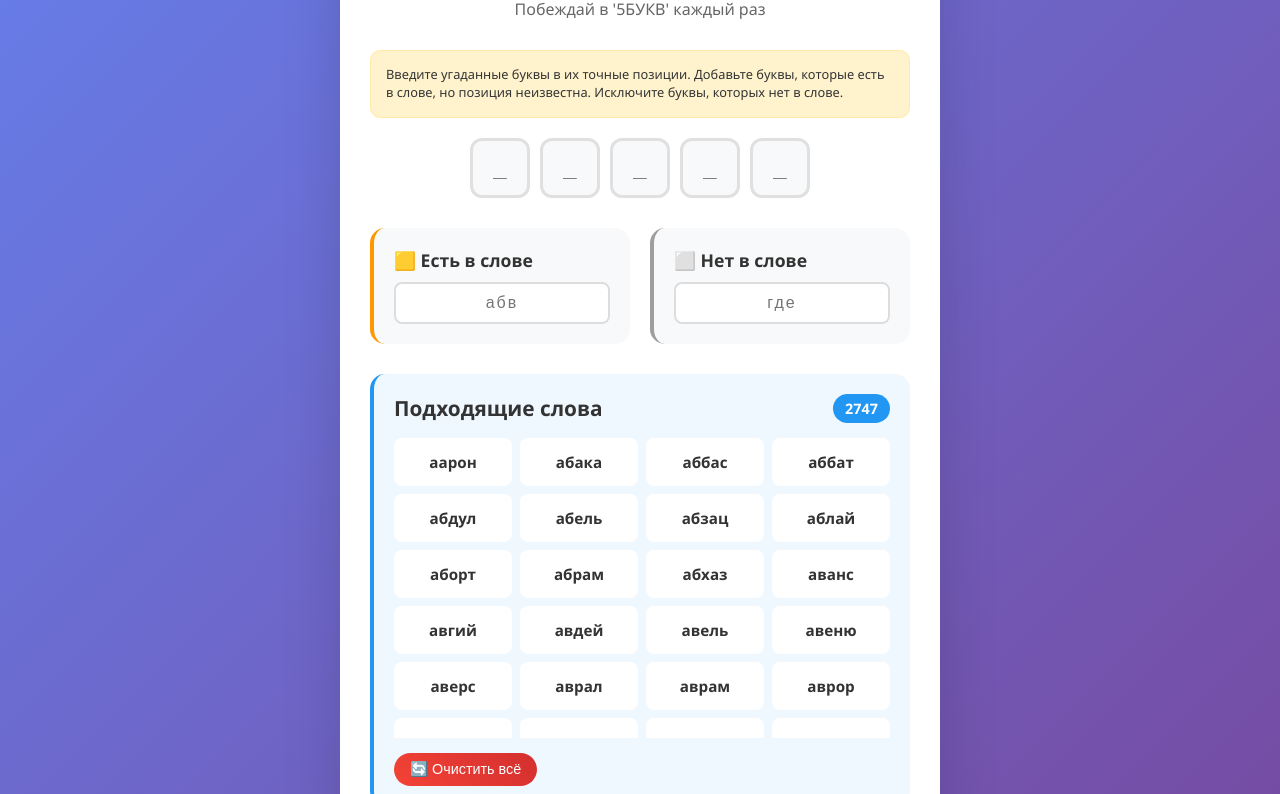
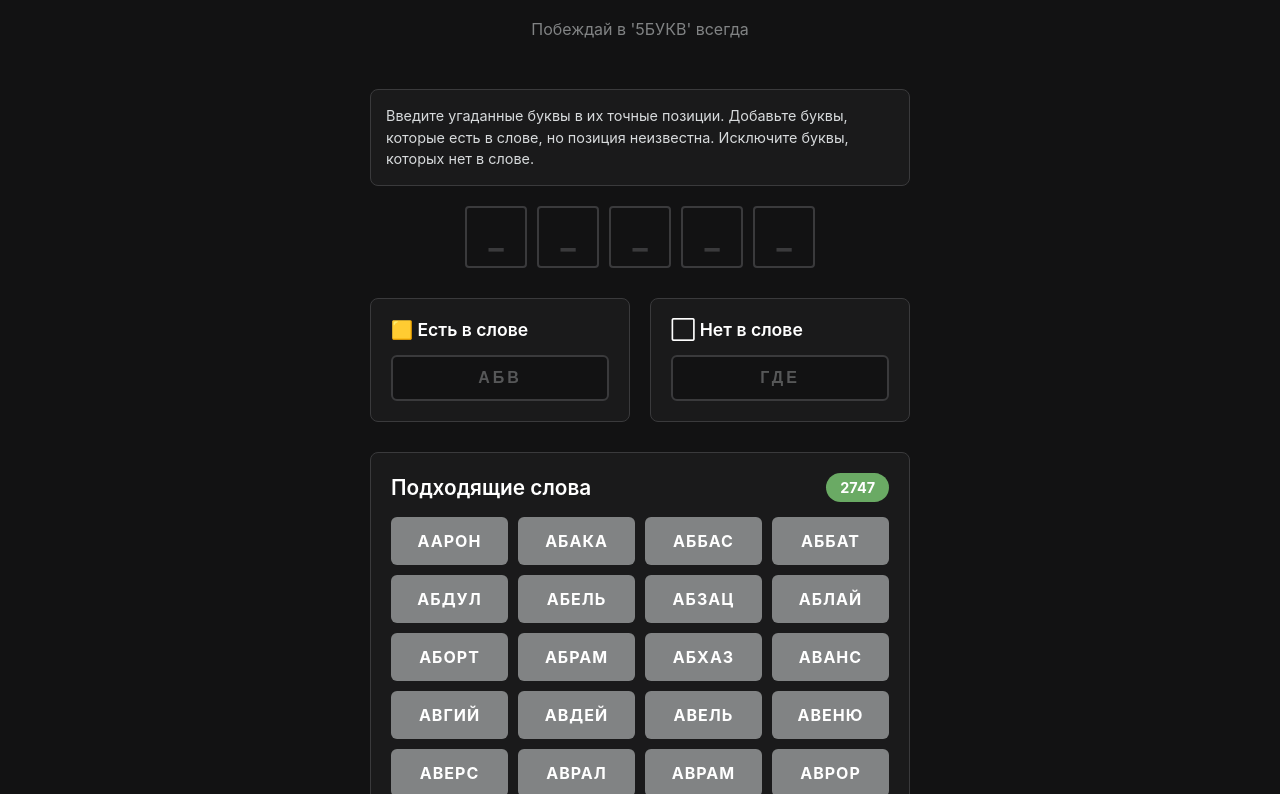
Before and after one commit to a-khakimov/5bukv, a plain HTML site: page index.html in a window 1280 px wide. Shown: the part 110-904 px from the top of the page. Drawn offline with Linux system fonts and the light colour scheme.

Commit message:
dark theme

```diff
--- a/index.html
+++ b/index.html
@@ -12,34 +12,36 @@
         }
 
         body {
-            font-family: 'Segoe UI', Tahoma, Geneva, Verdana, sans-serif;
-            background: linear-gradient(135deg, #667eea 0%, #764ba2 100%);
+            font-family: -apple-system, BlinkMacSystemFont, 'Segoe UI', 'Roboto', 'Oxygen', 'Ubuntu', 'Cantarell', sans-serif;
+            background: #121213;
             min-height: 100vh;
             padding: 20px;
-            color: #333;
+            color: #ffffff;
         }
 
         .container {
             max-width: 600px;
             margin: 0 auto;
-            background: white;
-            border-radius: 20px;
+            background: #121213;
+            border-radius: 0;
             padding: 30px;
-            box-shadow: 0 20px 60px rgba(0,0,0,0.15);
+            box-shadow: none;
         }
 
         h1 {
             text-align: center;
-            color: #333;
+            color: #ffffff;
             margin-bottom: 10px;
-            font-size: 2.2em;
+            font-size: 2.5em;
             font-weight: 700;
+            letter-spacing: 4px;
         }
 
         .subtitle {
             text-align: center;
-            color: #666;
-            margin-bottom: 30px;
+            margin-top: 30px;
+            color: #818384;
+            margin-bottom: 50px;
             font-size: 1em;
         }
 
@@ -96,29 +98,36 @@
         }
 
         .letter-input {
-            width: 60px;
-            height: 60px;
-            padding: 10px;
-            border: 3px solid #e0e0e0;
-            border-radius: 12px;
-            font-size: 24px;
+            width: 62px;
+            height: 62px;
+            padding: 0;
+            border: 2px solid #3a3a3c;
+            border-radius: 4px;
+            font-size: 32px;
             text-align: center;
-            text-transform: lowercase;
-            font-weight: bold;
+            text-transform: uppercase;
+            font-weight: 700;
             transition: all 0.2s ease;
-            background: #f8f9fa;
+            background: #121213;
+            color: #ffffff;
+            font-family: inherit;
         }
 
         .letter-input:focus {
             outline: none;
-            border-color: #4CAF50;
-            background: white;
-            box-shadow: 0 0 0 3px rgba(76, 175, 80, 0.1);
+            border-color: #818384;
+            background: #121213;
+            box-shadow: none;
         }
 
         .letter-input:not(:placeholder-shown) {
-            border-color: #4CAF50;
-            background: #e8f5e8;
+            border-color: #818384;
+            background: #121213;
+            color: #ffffff;
+        }
+
+        .letter-input::placeholder {
+            color: #3a3a3c;
         }
 
         .filters-section {
@@ -129,49 +138,51 @@
         }
 
         .filter-group {
-            background: #f8f9fa;
+            background: #1a1a1b;
             padding: 20px;
-            border-radius: 15px;
-            border-left: 4px solid #FF9800;
-        }
-
-        .filter-group.excluded {
-            border-left-color: #9E9E9E;
+            border-radius: 8px;
+            border: 1px solid #3a3a3c;
         }
 
         .filter-group h3 {
-            margin-bottom: 10px;
+            margin-bottom: 15px;
             font-size: 1.1em;
             display: flex;
             align-items: center;
             gap: 8px;
+            color: #ffffff;
+            font-weight: 600;
         }
 
         .filter-input {
             width: 100%;
-            padding: 10px;
-            border: 2px solid #ddd;
-            border-radius: 8px;
+            padding: 12px;
+            border: 2px solid #3a3a3c;
+            border-radius: 6px;
             font-size: 16px;
-            text-transform: lowercase;
-            letter-spacing: 2px;
+            text-transform: uppercase;
+            letter-spacing: 3px;
             text-align: center;
+            background: #121213;
+            color: #ffffff;
+            font-weight: 600;
         }
 
         .filter-input:focus {
             outline: none;
-            border-color: #FF9800;
+            border-color: #818384;
         }
 
-        .excluded .filter-input:focus {
-            border-color: #9E9E9E;
+        .filter-input::placeholder {
+            color: #565758;
+            text-transform: uppercase;
         }
 
         .results-section {
-            background: #f0f8ff;
-            border-radius: 15px;
+            background: #1a1a1b;
+            border-radius: 8px;
             padding: 20px;
-            border-left: 4px solid #2196F3;
+            border: 1px solid #3a3a3c;
         }
 
         .results-header {
@@ -184,92 +195,96 @@
         .results-title {
             font-size: 1.3em;
             font-weight: 600;
-            color: #333;
+            color: #ffffff;
         }
 
         .results-count {
-            background: #2196F3;
-            color: white;
-            padding: 5px 12px;
-            border-radius: 20px;
-            font-weight: bold;
+            background: #6aaa64;
+            color: #ffffff;
+            padding: 6px 14px;
+            border-radius: 16px;
+            font-weight: 700;
             font-size: 0.9em;
         }
 
         .words-grid {
             display: grid;
-            grid-template-columns: repeat(auto-fill, minmax(100px, 1fr));
-            gap: 8px;
+            grid-template-columns: repeat(auto-fill, minmax(110px, 1fr));
+            gap: 10px;
             max-height: 300px;
             overflow-y: auto;
         }
 
         .word-item {
-            background: white;
-            padding: 12px 8px;
-            border-radius: 8px;
+            background: #818384;
+            padding: 14px 8px;
+            border-radius: 6px;
             text-align: center;
-            font-weight: 600;
-            color: #333;
-            border: 2px solid transparent;
-            transition: all 0.2s ease;
+            font-weight: 700;
+            color: #ffffff;
+            border: none;
+            transition: all 0.15s ease;
             cursor: pointer;
-            font-size: 0.95em;
+            font-size: 1em;
+            text-transform: uppercase;
+            letter-spacing: 1px;
         }
 
         .word-item:hover {
-            border-color: #2196F3;
-            transform: translateY(-2px);
-            box-shadow: 0 4px 12px rgba(33, 150, 243, 0.2);
+            background: #6aaa64;
+            transform: scale(1.02);
         }
 
         .clear-btn {
-            background: linear-gradient(45deg, #f44336, #d32f2f);
-            color: white;
+            background: #818384;
+            color: #ffffff;
             border: none;
-            padding: 8px 16px;
-            border-radius: 20px;
+            padding: 12px 24px;
+            border-radius: 6px;
             cursor: pointer;
             font-size: 0.9em;
+            font-weight: 600;
             margin-top: 15px;
             transition: all 0.2s ease;
+            text-transform: uppercase;
         }
 
         .clear-btn:hover {
+            background: #6aaa64;
             transform: translateY(-1px);
-            box-shadow: 0 4px 12px rgba(244, 67, 54, 0.3);
         }
 
         .instruction {
-            background: #fff3cd;
-            border: 1px solid #ffeaa7;
+            background: #1a1a1b;
+            border: 1px solid #3a3a3c;
             padding: 15px;
-            border-radius: 10px;
+            border-radius: 8px;
             margin-bottom: 20px;
-            font-size: 0.8em;
-            line-height: 1.4;
+            font-size: 0.9em;
+            line-height: 1.5;
+            color: #d7dadc;
         }
 
         .loading-message {
-            background: #e3f2fd;
-            border: 1px solid #bbdefb;
+            background: #1a1a1b;
+            border: 1px solid #3a3a3c;
             padding: 15px;
-            border-radius: 10px;
+            border-radius: 8px;
             margin-bottom: 20px;
             text-align: center;
             font-size: 0.9em;
-            color: #1976d2;
+            color: #6aaa64;
         }
 
         .error-message {
-            background: #ffebee;
-            border: 1px solid #ffcdd2;
+            background: #1a1a1b;
+            border: 1px solid #b85450;
             padding: 15px;
-            border-radius: 10px;
+            border-radius: 8px;
             margin-bottom: 20px;
             text-align: center;
             font-size: 0.9em;
-            color: #d32f2f;
+            color: #f5c2c7;
         }
 
         @media (max-width: 600px) {
@@ -294,28 +309,30 @@
         }
 
         .words-grid::-webkit-scrollbar {
-            width: 6px;
+            width: 8px;
         }
 
         .words-grid::-webkit-scrollbar-track {
-            background: #f1f1f1;
-            border-radius: 3px;
+            background: #1a1a1b;
+            border-radius: 4px;
         }
 
         .words-grid::-webkit-scrollbar-thumb {
-            background: #c1c1c1;
-            border-radius: 3px;
+            background: #3a3a3c;
+            border-radius: 4px;
         }
 
         .words-grid::-webkit-scrollbar-thumb:hover {
-            background: #a1a1a1;
+            background: #565758;
         }
     </style>
 </head>
 <body>
     <div class="container">
-        <h1>🎯 5БУКВ ЧИТ</h1>
-        <p class="subtitle">Побеждай в '5БУКВ' каждый раз</p>
+        <h1>
+            <span style="background: #b49f39; color: #ffffff; padding: 8px 12px; border-radius: 4px; margin-right: 8px;">5</span><span style="background: #b49f39; color: #ffffff; padding: 8px 12px; border-radius: 4px; margin-right: 8px;">Б</span><span style="background: #b49f39; color: #ffffff; padding: 8px 12px; border-radius: 4px; margin-right: 8px;">У</span><span style="background: #b49f39; color: #ffffff; padding: 8px 12px; border-radius: 4px; margin-right: 8px;">К</span><span style="background: #b49f39; color: #ffffff; padding: 8px 12px; border-radius: 4px;">В</span>
+        </h1>
+        <p class="subtitle">Побеждай в '5БУКВ' всегда</p>
 
         <div class="loading-message" id="loading-message">
             Загружаем словарь...
@@ -401,8 +418,8 @@
                 <input type="text"
                        class="filter-input"
                        id="present-letters"
-                       placeholder="абв"
-                       onInput="updateSearch()"
+                       placeholder="АБВ"
+                       onInput="handleFilterInput('present-letters')"
                        title="Буквы, которые есть в слове, но позиция неизвестна"
                        autocomplete="off"
                        spellcheck="false"
@@ -415,7 +432,7 @@
                 <input type="text"
                        class="filter-input"
                        id="excluded-letters"
-                       placeholder="где"
+                       placeholder="ГДЕ"
                        onInput="updateSearch()"
                        title="Буквы, которых точно нет в слове"
                        autocomplete="off"
@@ -469,15 +486,25 @@
             inputs.forEach(input => input.disabled = false);
         }
 
+        function handleFilterInput(fieldId) {
+            if (!wordsLoaded) return;
+
+            const input = document.getElementById(fieldId);
+            let value = input.value.toLowerCase();
+
+            // Разрешаем только русские буквы
+            value = value.replace(/[^а-яё]/g, '');
+            input.value = value.toUpperCase();
+
+            updateSearch();
+        }
+
         function handleLetterInput(position) {
             if (!wordsLoaded) return;
 
             const input = document.getElementById(`letter-${position}`);
-            let value = input.value.toLowerCase();
-
-            // Разрешаем только русские буквы
-            value = value.replace(/[^а-яё]/g, '');
-            input.value = value;
+            let value = input.value.replace(/[^а-яё]/g, '').toLowerCase();
+            input.value = value
 
             // Автопереход к следующему полю
             if (value && position < 4) {
@@ -567,14 +594,14 @@
             wordsGrid.innerHTML = '';
 
             if (words.length === 0) {
-                wordsGrid.innerHTML = '<div style="grid-column: 1/-1; text-align: center; color: #666; padding: 20px;">Слов не найдено</div>';
+                wordsGrid.innerHTML = '<div style="grid-column: 1/-1; text-align: center; color: #818384; padding: 20px; font-size: 0.9em;">Слов не найдено</div>';
                 return;
             }
 
             words.forEach(word => {
                 const wordDiv = document.createElement('div');
                 wordDiv.className = 'word-item';
-                wordDiv.textContent = word;
+                wordDiv.textContent = word.toUpperCase();
                 wordDiv.onclick = () => copyWord(word);
                 wordDiv.title = 'Кликните чтобы скопировать';
                 wordsGrid.appendChild(wordDiv);
```
